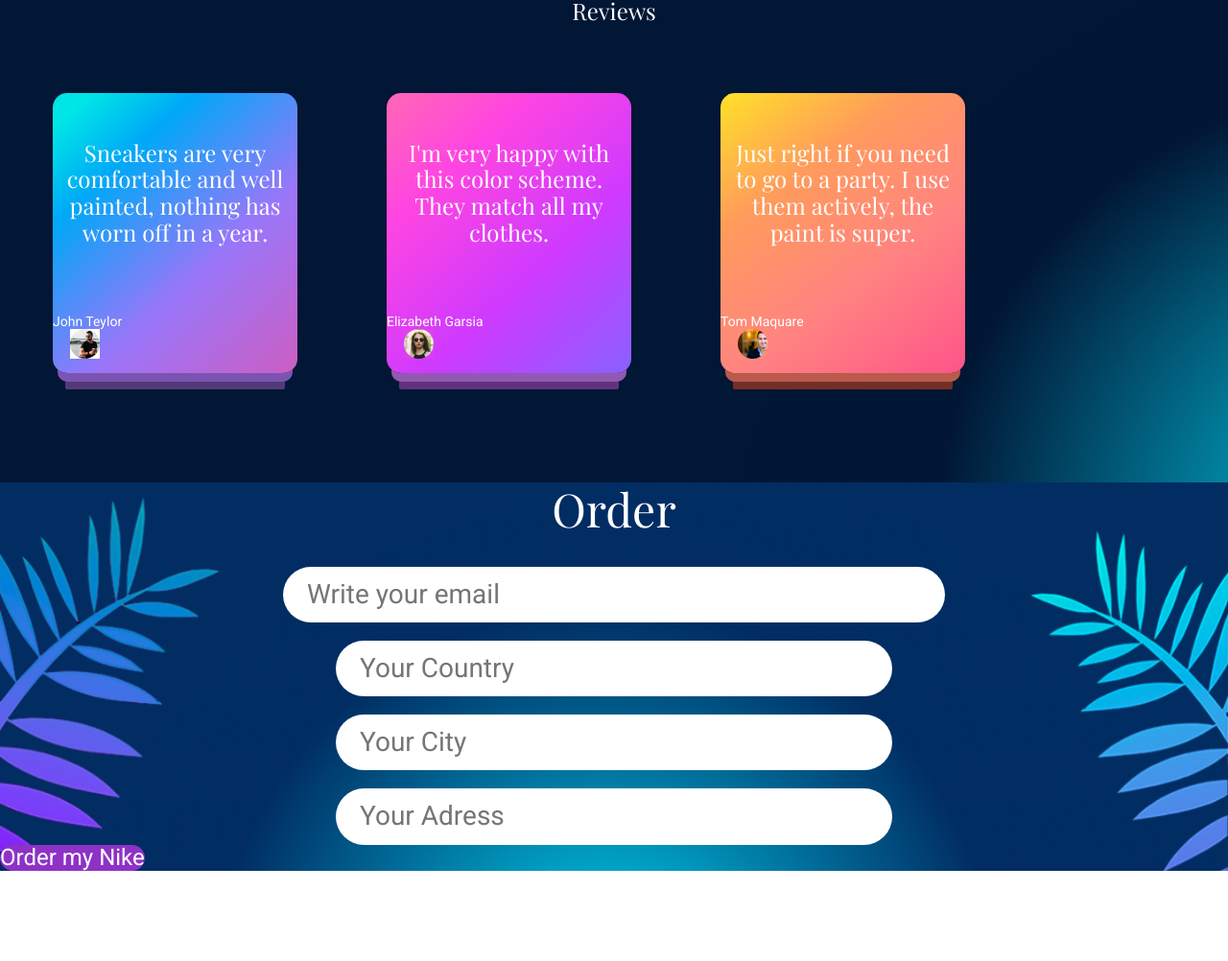
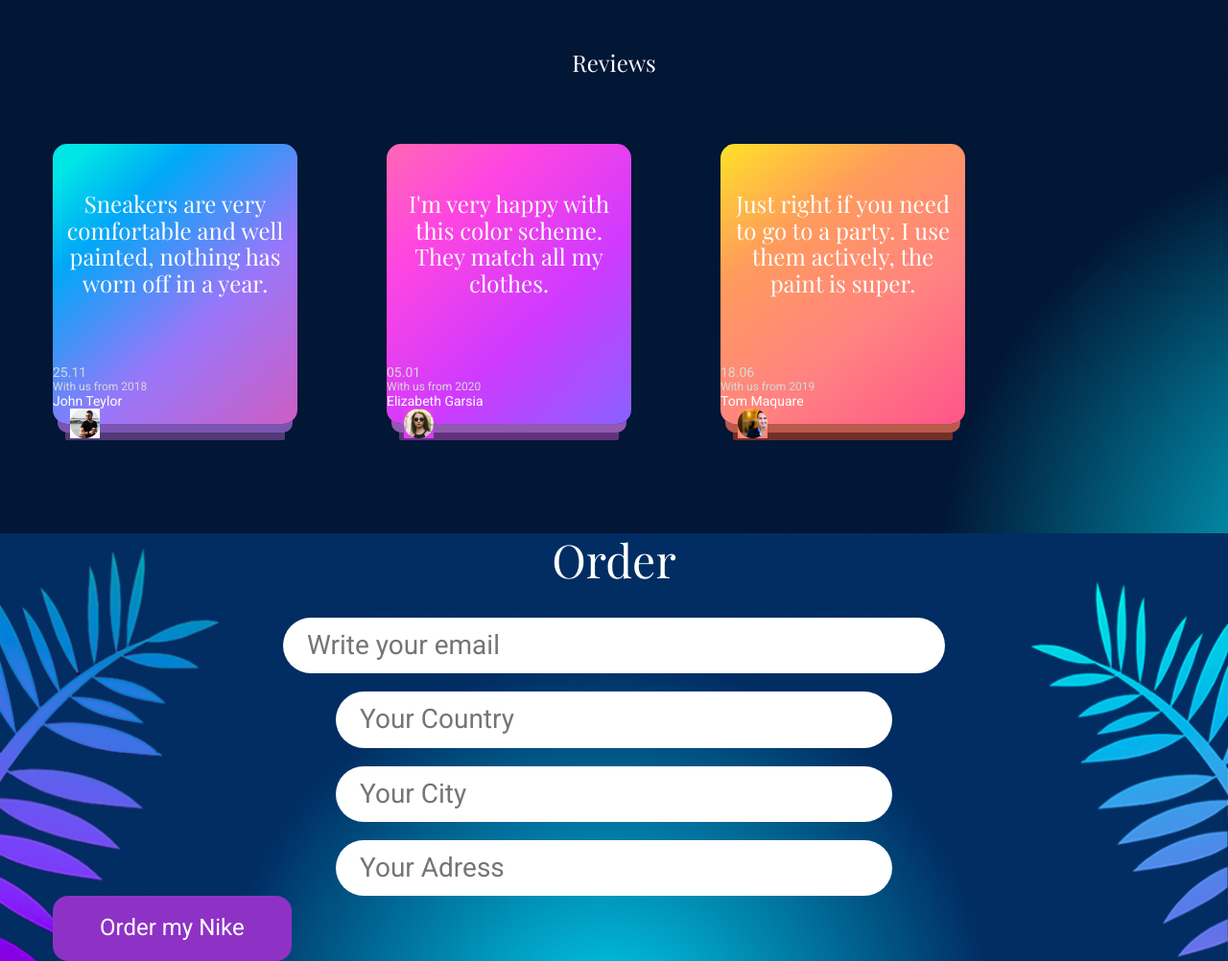
Before and after one commit to danbirka/nike__project, a plain HTML site: page index.html in a window 1280 px wide. Shown: the part 1562-2564 px from the top of the page at 96% size. Before the commit the page ends 2470 px from the top, so only its background shows below. Drawn offline with nearby package versions, Linux system fonts and the light colour scheme.

Commit message:
гзвфеу

```diff
--- a/css/styles.css
+++ b/css/styles.css
@@ -102,6 +102,7 @@ body {
 
     font-size: 18px;
     font-weight: 400;
+    margin-top: 12px;
 }
 
 .hero__section__logo {
@@ -163,6 +164,8 @@ body {
 .custom__nikes__img {
     width: 240px;
 }
+
+/* revievs */
 
 .reviews {
     background: url(../img/reviews__section/group61.png);
@@ -226,6 +229,19 @@ body {
     font-size: 24px;
     font-weight: 400;
 
+}
+
+.revievs__section__text {
+    color: #D8D8D8;
+    font-size: 14px;
+    font-weight: 400;
+}
+
+.revievs__section__date {
+    color: #D8D8D8;
+
+    font-size: 12px;
+    font-weight: 400;
 }
 
 .revievs__section__subtitle {
@@ -298,4 +314,6 @@ body {
 
     border-radius: 16px;
     background: #8E32C6;
+
+    padding: 20px 49px;
 }
--- a/index.html
+++ b/index.html
@@ -54,9 +54,9 @@
                 <h1 class="hero__section__h1">ColoRawe</h1>
                 <h2 class="hero__section__subtitle">Your dream Nike</h2>
                 <p class="hero__section__text">
-                    On this site you can find custom Nike sneakers of your dreams.
-                    The original company caт`t create such beautiful
-                    sneakers as we do.
+                    On this site you can find custom Nike sneakers of your dreams.<br>
+                    The original company caт`t create such beautiful <br>
+                    sneakers as we do. <br>
                     Good luck finding your way in the world of custom sneakers.
                 </p>
                 <button class="hero__section__button" type="button">Buy my Nike</button>
@@ -86,27 +86,30 @@
                 <h2 class="reviews__section__title">Reviews</h2>
                 <ul class="reviews__section__list">
                     <li class="reviews__section__item">
-
                         <h3 class="reviews__section__title">Sneakers are very
                             comfortable and well
                             painted, nothing has
                             worn off in a year.</h3>
+                        <h5 class="revievs__section__text">25.11</h5>
+                        <p class="revievs__section__date">With us from 2018</p>
                         <p class="revievs__section__subtitle">John Teylor</p>
                         <img class="revievs__section__image" src="./img/reviews__section/users/ellipse17.jpg"
                             alt="ellipse">
                     </li>
                     <li class="reviews__section__item">
-
                         <h3 class="reviews__section__title">I'm very happy with this color scheme.
                             They match all my clothes.</h3>
+                        <h5 class="revievs__section__text">05.01</h5>
+                        <p class="revievs__section__date">With us from 2020</p>
                         <p class="revievs__section__subtitle">Elizabeth Garsia</p>
                         <img class="revievs__section__image" src="./img/reviews__section/users/ellipse18.jpg"
                             alt="ellipse">
                     </li>
                     <li class="reviews__section__item">
-
                         <h3 class="reviews__section__title">Just right if you need to go to a party.
                             I use them actively, the paint is super.</h3>
+                        <h5 class="revievs__section__text">18.06</h5>
+                        <p class="revievs__section__date">With us from 2019</p>
                         <p class="revievs__section__subtitle">Tom Maquare</p>
                         <img class="revievs__section__image" src="./img/reviews__section/users/ellipse19.jpg"
                             alt="ellipse">
@@ -115,22 +118,28 @@
             </div>
         </section>
         <section class="order__section">
+            <div class="container">
                 <h2 class="order__section__title">Order</h2>
                 <form class="form">
                     <label class="order__form__label" for="email">
-                    <input class="order__form__email" type="text" name="text" id="user_email" placeholder="Write your email">
+                        <input class="order__form__email" type="text" name="text" id="user_email"
+                            placeholder="Write your email">
                     </label>
                     <label class="order__form__label" for="email">
-                    <input class="order__form__input" type="text" name="text" id="user_country" placeholder="Your Country">
+                        <input class="order__form__input" type="text" name="text" id="user_country"
+                            placeholder="Your Country">
                     </label>
                     <label class="order__form__label" for="email">
-                    <input class="order__form__input" type="text" name="text" id="user_city" placeholder="Your City">
+                        <input class="order__form__input" type="text" name="text" id="user_city"
+                            placeholder="Your City">
                     </label>
                     <label class="order__form__label" for="email">
-                    <input class="order__form__input" type="text" name="text" id="user_adres" placeholder="Your Adress">
+                        <input class="order__form__input" type="text" name="text" id="user_adres"
+                            placeholder="Your Adress">
                     </label>
                 </form>
                 <button class="order__section__button">Order my Nike</button>
+            </div>
         </section>
     </main>
 
```
Lines whose indentation alone changed are shown as unchanged.
